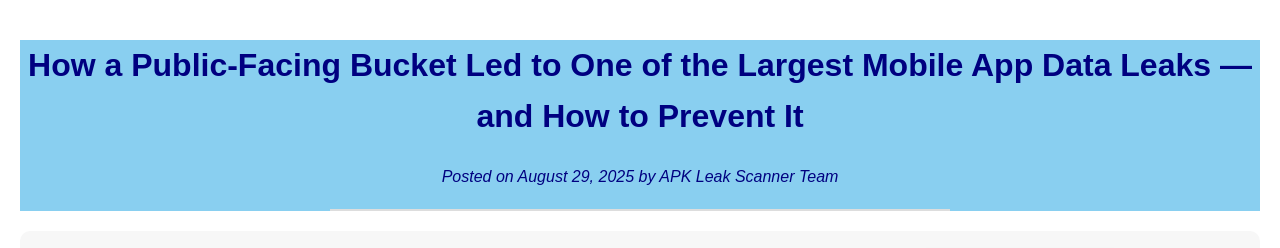
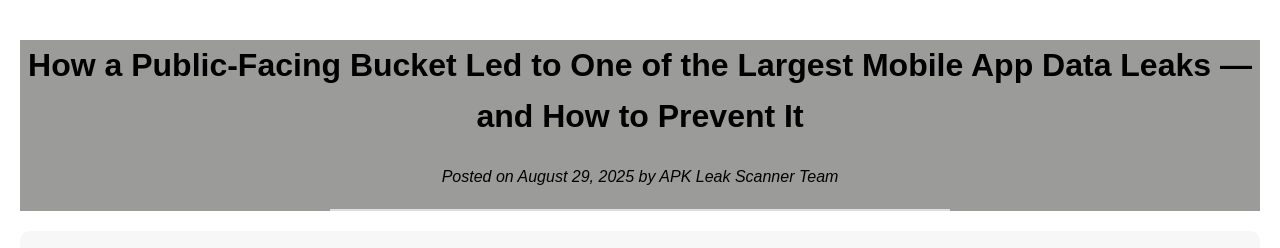
Before and after one commit to justinlplummer/freeOnlineApkLeakScanner.com, a plain HTML site: page index.html in a window 1280 px wide. Shown: the top 248 px of the page. Drawn offline with Linux system fonts and the light colour scheme; grey boxes are pictures that could not be loaded.

Commit message:
Update index.html

```diff
--- a/index.html
+++ b/index.html
@@ -26,7 +26,7 @@
 </head>
 <body>
 
-<div style="color:#000080; background-color:#89CFF0; text-align:center;">
+<div style="color:black; background-color:#9b9c9a; text-align:center;">
   <h1>How a Public-Facing Bucket Led to One of the Largest Mobile App Data Leaks — and How to Prevent It</h1>
   <p><em>Posted on August 29, 2025 by APK Leak Scanner Team</em></p>
   <hr style="margin: 20px auto; width:50%;"> <!-- optional: make the line shorter and centered -->
```
